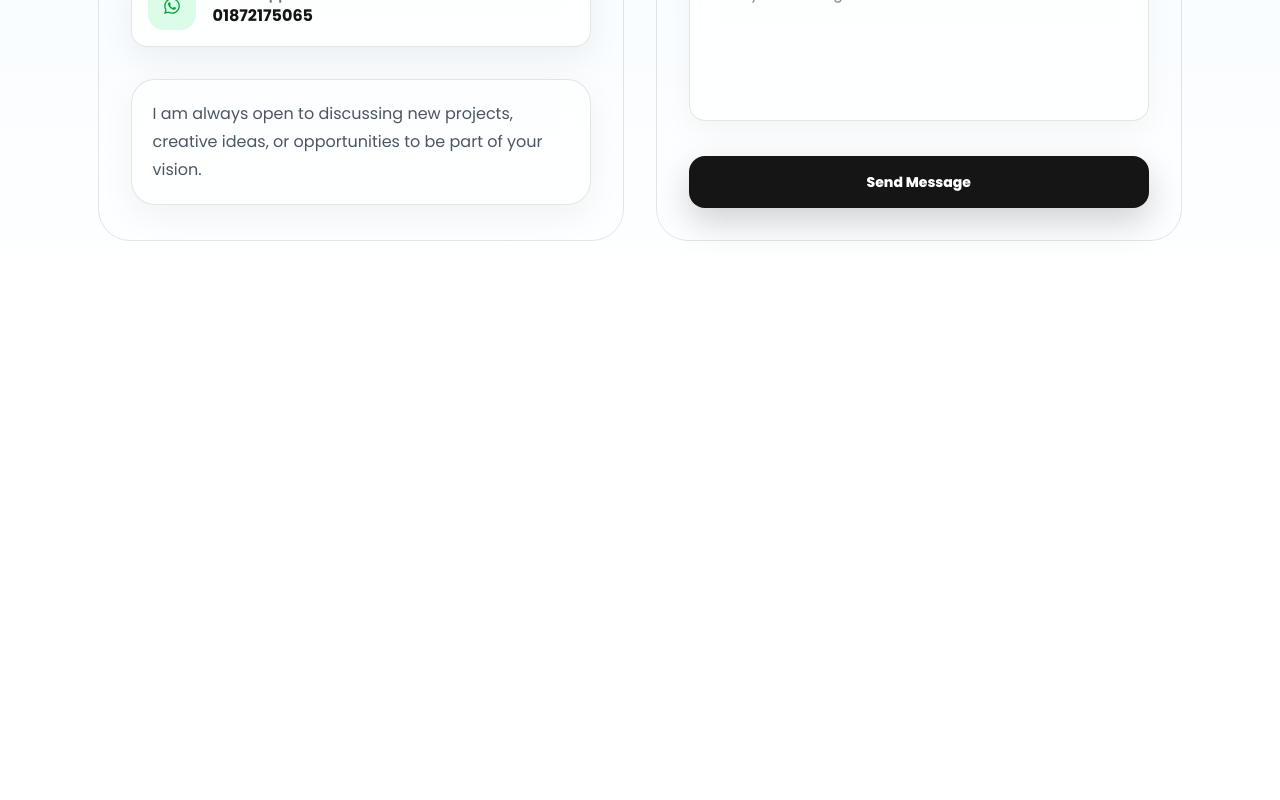
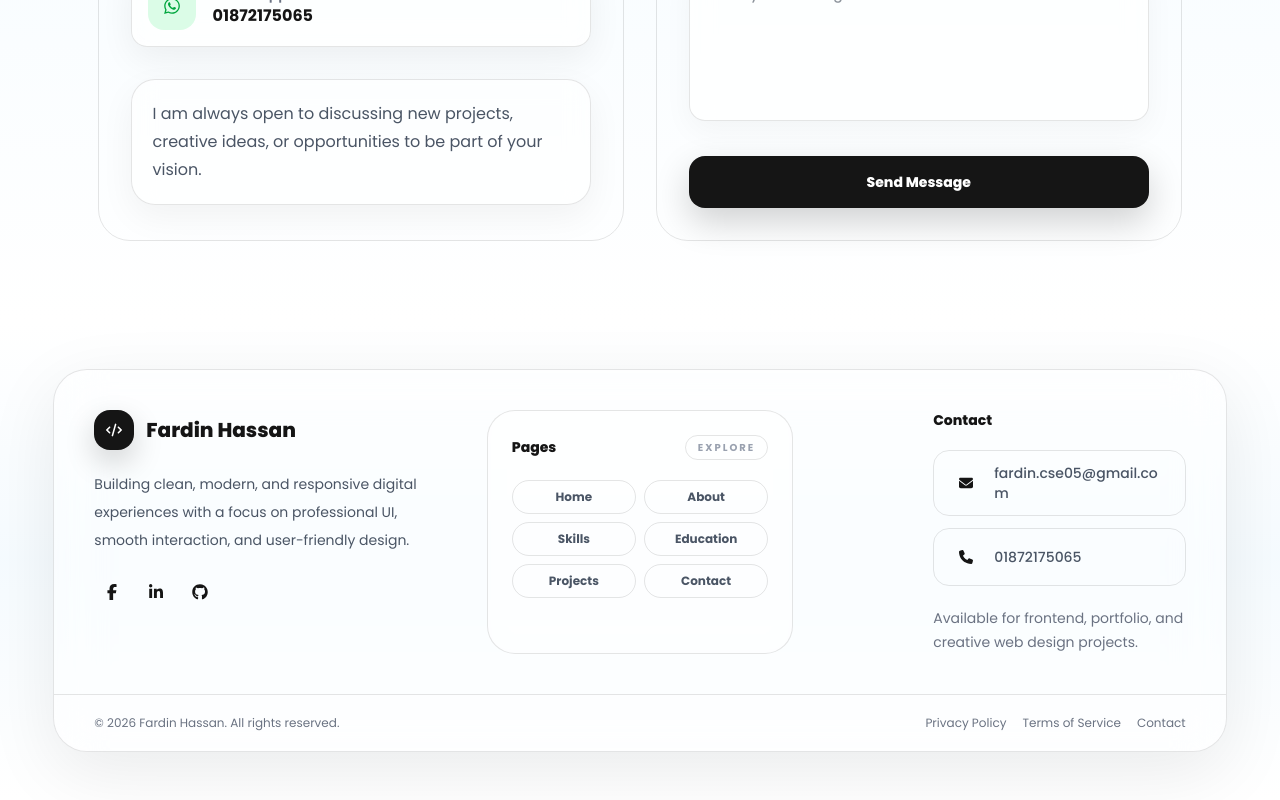
Before and after one commit to fardin33/Fardin_Portfolio, a Next.js app in the folder fardin-portfolio/: page / in a window 1280 px wide. Shown: the part 7406-8206 px from the top of the page. Before the commit the page ends 7727 px from the top, so only its background shows below. Built offline with nearby package versions, Linux system fonts and the light colour scheme.

Commit message:
Footer Section Completed

```diff
--- a/fardin-portfolio/src/app/page.js
+++ b/fardin-portfolio/src/app/page.js
@@ -2,7 +2,7 @@ import Hero from "@/components/Hero";
 import About from "@/components/About";
 import Skills from "@/components/Skills";
 import Education from "@/components/Education";
-import Experience from "@/components/Experience";
+
 import Projects from "@/components/Projects";
 import Contact from "@/components/Contact";
 
@@ -13,7 +13,6 @@ export default function HomePage() {
       <About />
       <Skills />
       <Education />
-      <Experience />
       <Projects />
       <Contact />
     </main>
--- a/fardin-portfolio/src/components/Experience.jsx
+++ /dev/null
@@ -1,5 +0,0 @@
-const Experience = () => {
-  return <div></div>;
-};
-
-export default Experience;
--- a/fardin-portfolio/src/components/Footer.jsx
+++ b/fardin-portfolio/src/components/Footer.jsx
@@ -1,5 +1,177 @@
+import Link from "next/link";
+import {
+  FaCode,
+  FaEnvelope,
+  FaFacebookF,
+  FaGithub,
+  FaLinkedinIn,
+  FaPhone,
+} from "react-icons/fa6";
+
 const Footer = () => {
-  return <footer></footer>;
+  const email = "fardin.cse05@gmail.com";
+  const phoneNumber = "01872175065";
+
+  const pageLinks = [
+    { name: "Home", href: "#home" },
+    { name: "About", href: "#about" },
+    { name: "Skills", href: "#skills" },
+    { name: "Education", href: "#education" },
+    { name: "Projects", href: "#projects" },
+    { name: "Contact", href: "#contact" },
+  ];
+
+  const contactLinks = [
+    {
+      name: email,
+      href: `mailto:${email}`,
+      icon: <FaEnvelope />,
+    },
+    {
+      name: phoneNumber,
+      href: "tel:+8801872175065",
+      icon: <FaPhone />,
+    },
+  ];
+
+  const socialLinks = [
+    {
+      name: "Facebook",
+      href: "#",
+      icon: <FaFacebookF />,
+    },
+    {
+      name: "LinkedIn",
+      href: "#",
+      icon: <FaLinkedinIn />,
+    },
+    {
+      name: "GitHub",
+      href: "#",
+      icon: <FaGithub />,
+    },
+  ];
+
+  return (
+    <footer className="w-full bg-linear-to-b from-white via-sky-50/60 to-white py-10 font-[Poppins] sm:py-12">
+      <div className="mx-auto w-11/12 overflow-hidden rounded-[34px] border border-black/10 bg-white/35 shadow-[0_20px_70px_rgba(0,0,0,0.08)] backdrop-blur-xl">
+        <div className="grid items-start gap-8 p-6 sm:p-8 lg:grid-cols-[1.15fr_1fr_1.15fr] lg:gap-10 lg:p-10">
+          <div className="flex h-full w-full flex-col items-start text-left">
+            <Link href="/" className="inline-flex items-center gap-3">
+              <span className="grid h-10 w-10 place-items-center rounded-2xl bg-[#151515] text-white shadow-[0_12px_30px_rgba(0,0,0,0.18)]">
+                <FaCode />
+              </span>
+
+              <span className="text-xl font-extrabold text-[#151515]">
+                Fardin Hassan
+              </span>
+            </Link>
+
+            <p className="mt-5 max-w-md text-left text-sm leading-7 text-gray-600">
+              Building clean, modern, and responsive digital experiences with a
+              focus on professional UI, smooth interaction, and user-friendly
+              design.
+            </p>
+
+            <div className="mt-5 flex items-center gap-2">
+              {socialLinks.map((social) => (
+                <a
+                  key={social.name}
+                  href={social.href}
+                  target="_blank"
+                  rel="noreferrer"
+                  aria-label={social.name}
+                  className="grid h-9 w-9 place-items-center rounded-full bg-transparent text-base text-[#151515] transition hover:-translate-y-0.5 hover:bg-black hover:text-white"
+                >
+                  {social.icon}
+                </a>
+              ))}
+            </div>
+          </div>
+
+          <div className="h-full w-full rounded-[28px] border border-black/10 bg-white/35 p-5 backdrop-blur-md sm:p-6">
+            <div className="mb-5 flex items-center justify-between gap-3">
+              <h3 className="text-sm font-extrabold text-[#151515]">Pages</h3>
+
+              <span className="rounded-full border border-black/10 bg-transparent px-3 py-1 text-[10px] font-bold uppercase tracking-[0.2em] text-gray-400">
+                Explore
+              </span>
+            </div>
+
+            <div className="grid grid-cols-2 gap-2">
+              {pageLinks.map((link) => (
+                <a
+                  key={link.name}
+                  href={link.href}
+                  className="rounded-full border border-black/10 bg-transparent px-4 py-2 text-center text-xs font-bold text-gray-600 transition hover:-translate-y-0.5 hover:bg-black hover:text-white"
+                >
+                  {link.name}
+                </a>
+              ))}
+            </div>
+          </div>
+
+          <div className="flex h-full w-full flex-col items-start text-left lg:pl-8 xl:pl-25">
+            <div className="mx-0 w-full max-w-md">
+              <h3 className="text-left text-sm font-extrabold text-[#151515]">
+                Contact
+              </h3>
+
+              <div className="mt-5 grid w-full gap-3">
+                {contactLinks.map((item) => (
+                  <a
+                    key={item.name}
+                    href={item.href}
+                    className="group flex w-full items-center justify-start gap-3 rounded-2xl border border-black/10 bg-transparent px-4 py-3 text-left text-sm font-medium text-gray-600 transition hover:bg-white/60 hover:text-[#151515]"
+                  >
+                    <span className="grid h-8 w-8 shrink-0 place-items-center rounded-full bg-transparent text-[#151515] transition group-hover:bg-black group-hover:text-white">
+                      {item.icon}
+                    </span>
+
+                    <span className="break-all text-left">{item.name}</span>
+                  </a>
+                ))}
+              </div>
+
+              <p className="mt-5 max-w-md text-left text-sm leading-6 text-gray-500">
+                Available for frontend, portfolio, and creative web design
+                projects.
+              </p>
+            </div>
+          </div>
+        </div>
+
+        <div className="flex flex-col gap-4 border-t border-black/10 bg-white/20 px-6 py-5 text-xs text-gray-500 sm:flex-row sm:items-center sm:justify-between sm:px-8 lg:px-10">
+          <p>
+            © {new Date().getFullYear()} Fardin Hassan. All rights reserved.
+          </p>
+
+          <div className="flex flex-wrap gap-4">
+            <a
+              href="#home"
+              className="underline-offset-4 transition hover:text-black hover:underline"
+            >
+              Privacy Policy
+            </a>
+
+            <a
+              href="#home"
+              className="underline-offset-4 transition hover:text-black hover:underline"
+            >
+              Terms of Service
+            </a>
+
+            <a
+              href="#contact"
+              className="underline-offset-4 transition hover:text-black hover:underline"
+            >
+              Contact
+            </a>
+          </div>
+        </div>
+      </div>
+    </footer>
+  );
 };
 
 export default Footer;
```
